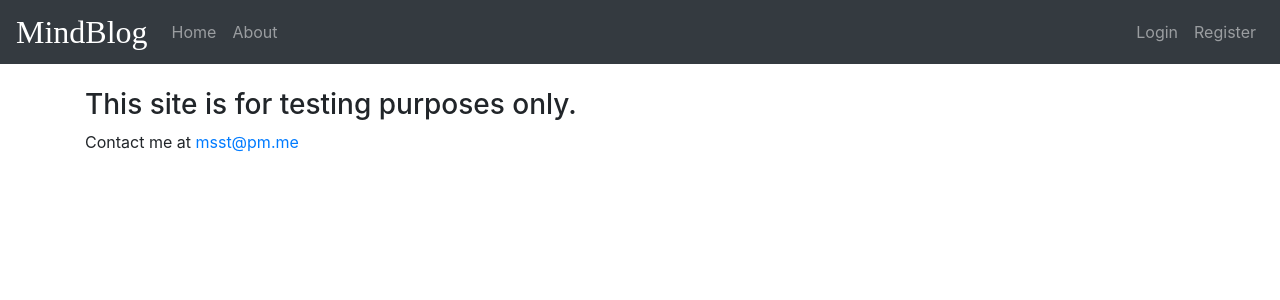
After one commit to mseltahir/DjangoBlog, a Django app: page /about/ in a window 1280 px wide. The commit adds this page. Shown: the top 300 px of the page. Run offline with Django 3.2, Linux system fonts and the light colour scheme; some libraries are stand-ins or nearby versions.

Commit message:
added about page

```diff
--- /dev/null
+++ b/blog/templates/blog/about.html
@@ -0,0 +1,8 @@
+{% extends 'blog/base.html' %}
+{% load crispy_forms_tags %}
+{% block content %}
+<div class="content-section">
+    <h3>This site is for testing purposes only.</h3>
+    <p>Contact me at <a href="mailto:msst@pm.me">msst@pm.me</a></p>
+</div>
+{% endblock %}
--- a/blog/templates/blog/base.html
+++ b/blog/templates/blog/base.html
@@ -29,7 +29,7 @@
     <div class="collapse navbar-collapse" id="navbarNav">
       <div class="navbar-nav mr-auto">
         <a class="nav-item nav-link" href="{% url 'blog:blog_page' %}">Home</a>
-        <a class="nav-item nav-link" href="#">About</a>
+        <a class="nav-item nav-link" href="{% url 'blog:about' %}">About</a>
       </div>
       <!-- Navbar Right Side -->
       <div class="navbar-nav">
--- a/blog/urls.py
+++ b/blog/urls.py
@@ -9,4 +9,5 @@ urlpatterns = [
     path('new/', views.PostCreateView.as_view(), name='blog_new_post'),
     path('<int:pk>/update', views.PostUpdateView.as_view(), name='post-update'),
     path('<int:pk>/delete', views.PostDeleteView.as_view(), name='delete_post'),
+    path('about/', views.about, name='about')
 ]
--- a/blog/views.py
+++ b/blog/views.py
@@ -1,6 +1,12 @@
+from django.shortcuts import render
+from django.contrib.auth.mixins import LoginRequiredMixin, UserPassesTestMixin
 from django.views.generic import (
-    ListView, DetailView, CreateView, UpdateView, DeleteView)
-from django.contrib.auth.mixins import LoginRequiredMixin, UserPassesTestMixin
+    ListView,
+    DetailView,
+    CreateView,
+    UpdateView,
+    DeleteView
+)
 from blog.models import Post
 
 
@@ -54,3 +60,7 @@ class PostDeleteView(LoginRequiredMixin, UserPassesTestMixin, DeleteView):
         if post.author == self.request.user:
             return True
         return False
+
+
+def about(request):
+    return render(request, 'blog/about.html')
```
